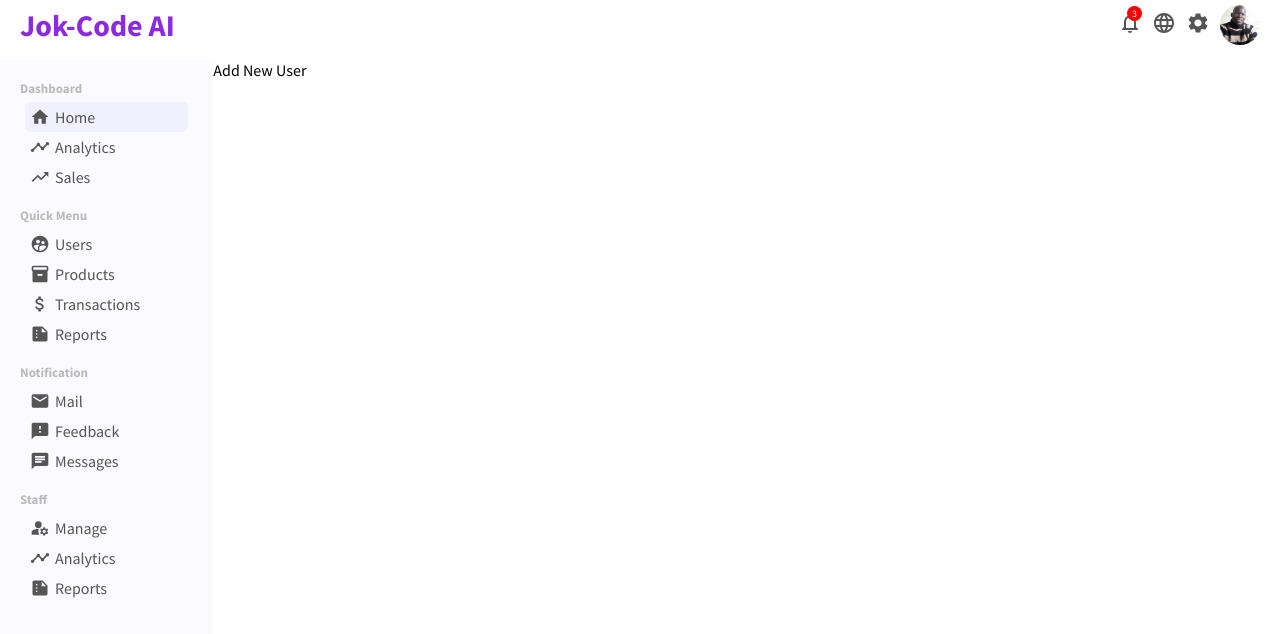
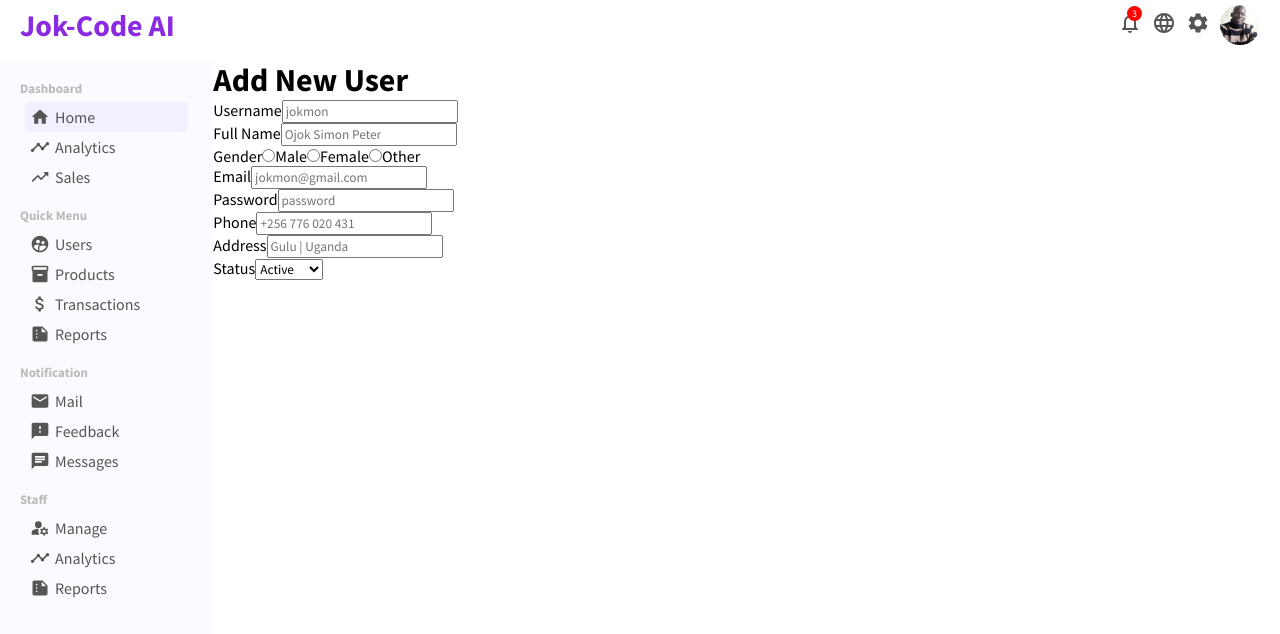
Before and after one commit to Jokmonsimon/react-admin-dashboard, a React (Create React App) app: page /addNewUser in a window 1280 px wide. Shown: the top 634 px of the page. Built offline with nearby package versions, Linux system fonts and the light colour scheme.

Commit message:
Create add new user page

```diff
--- a/src/pages/newUser/NewUser.jsx
+++ b/src/pages/newUser/NewUser.jsx
@@ -1,5 +1,92 @@
 import "./NewUser.css";
 
 export default function NewUser() {
-  return <div className="new-user-container">Add New User</div>;
+  return (
+    <div className="new-user-container">
+      <h1 className="new-user-title">Add New User</h1>
+      <form className="new-user-form">
+        <div className="new-user-form-item">
+          <label className="new-user-username">Username</label>
+          <input type="text" placeholder="jokmon" className="new-user-input" />
+        </div>
+        <div className="new-user-form-item">
+          <label className="new-user-username">Full Name</label>
+          <input
+            type="text"
+            placeholder="Ojok Simon Peter"
+            className="new-user-input"
+          />
+        </div>
+        <div className="new-user-form-item">
+          <div className="new-user-gender">
+            <label className="new-user-username">Gender</label>
+            <input
+              type="radio"
+              name="gender"
+              id="male"
+              value="male"
+              className="new-user-input"
+            />
+            <label for="male">Male</label>
+            <input
+              type="radio"
+              name="gender"
+              id="male"
+              value="male"
+              className="new-user-input"
+            />
+            <label for="female">Female</label>
+            <input
+              type="radio"
+              name="gender"
+              id="male"
+              value="male"
+              className="new-user-input"
+            />
+            <label for="other">Other</label>
+          </div>
+        </div>
+        <div className="new-user-form-item">
+          <label className="new-user-username">Email</label>
+          <input
+            type="email"
+            placeholder="jokmon@gmail.com"
+            className="new-user-input"
+          />
+        </div>
+        <div className="new-user-form-item">
+          <label className="new-user-username">Password</label>
+          <input
+            type="password"
+            placeholder="password"
+            className="new-user-input"
+          />
+        </div>
+        <div className="new-user-form-item">
+          <label className="new-user-username">Phone</label>
+          <input
+            type="text"
+            placeholder="+256 776 020 431"
+            className="new-user-input"
+          />
+        </div>
+        <div className="new-user-form-item">
+          <label className="new-user-username">Address</label>
+          <input
+            type="text"
+            placeholder="Gulu | Uganda"
+            className="new-user-input"
+          />
+        </div>
+        <div className="new-user-form-item">
+          <label className="new-user-username">Status</label>
+          <select name="status" id="status">
+            <option value="active">Active</option>
+            <option value="Pending">Pending</option>
+            <option value="Inactive">Inactive</option>
+          </select>
+        </div>
+      </form>
+    </div>
+  );
 }
```
